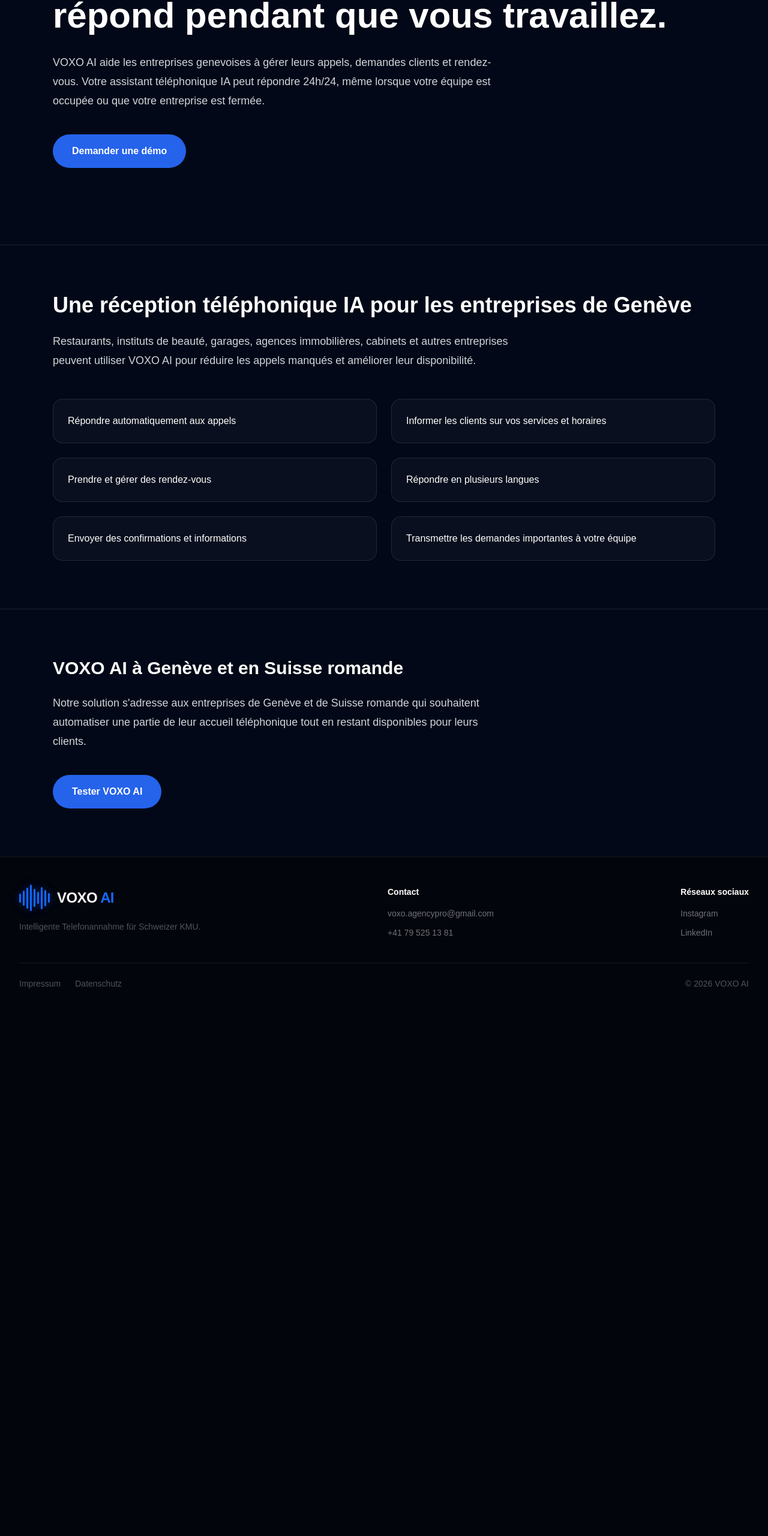
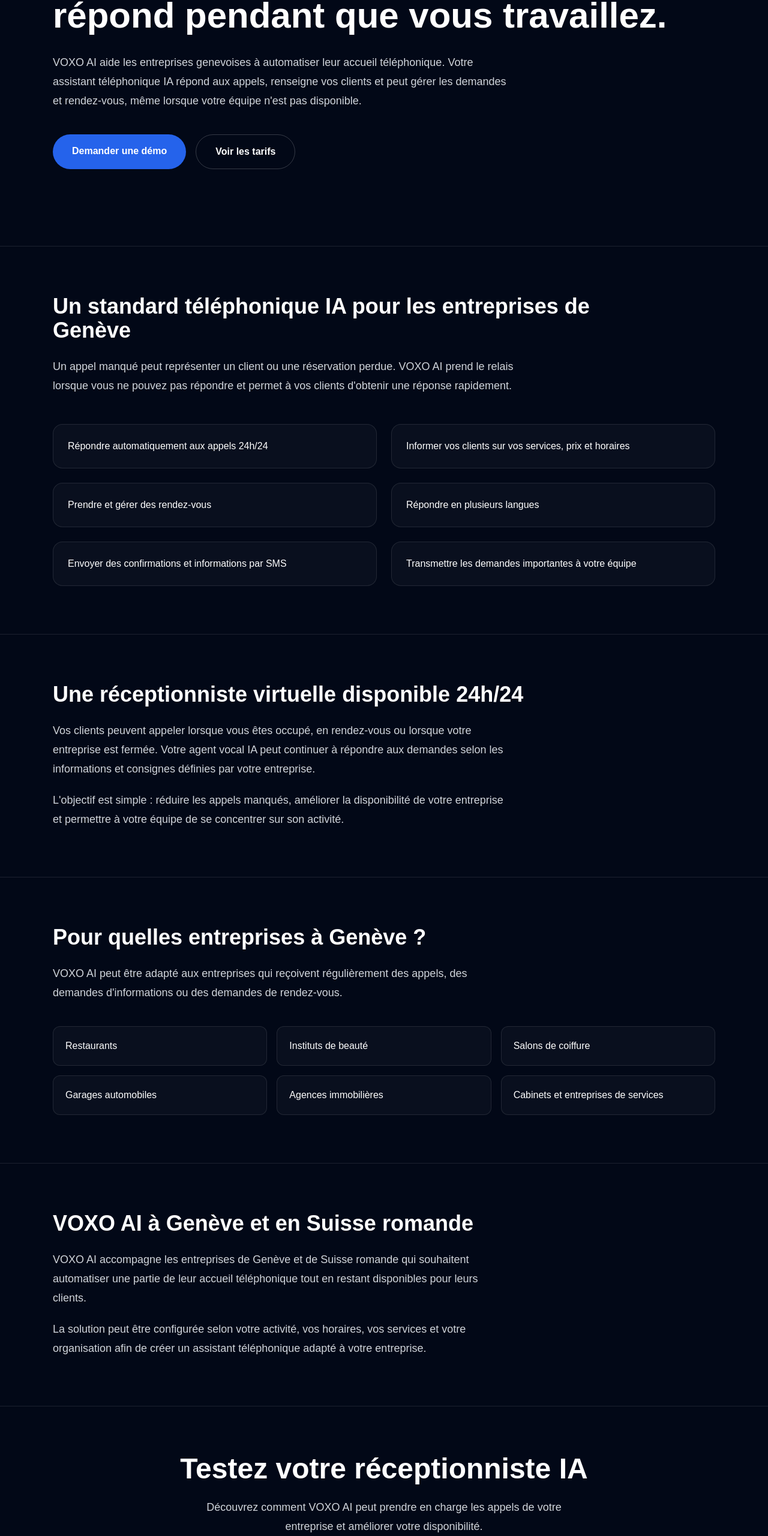
Before and after one commit to voxoagencypro-cell/voxo-ai, a Next.js app: page /de/receptionniste-ia-geneve in a window 1280 px wide. Shown: the part 236-2797 px from the top of the page at 60% size. Before the commit the page ends 1934 px from the top, so only its background shows below. Built offline with nearby package versions, Linux system fonts and the light colour scheme.

Commit message:
Improve Geneva SEO content

```diff
--- a/app/[locale]/receptionniste-ia-geneve/page.tsx
+++ b/app/[locale]/receptionniste-ia-geneve/page.tsx
@@ -9,13 +9,25 @@
   title: "Réceptionniste IA Genève | Standard téléphonique IA | VOXO AI",
   description:
     "Réceptionniste IA à Genève pour entreprises. VOXO AI répond à vos appels 24h/24, renseigne vos clients, prend des rendez-vous et automatise votre accueil téléphonique.",
+  keywords: [
+    "réceptionniste IA Genève",
+    "standard téléphonique IA Genève",
+    "assistant téléphonique IA Genève",
+    "agent vocal IA Genève",
+    "réceptionniste virtuelle Genève",
+    "intelligence artificielle Genève",
+    "automatisation appels Genève",
+    "standard téléphonique automatique Genève",
+    "réceptionniste IA Suisse",
+    "réceptionniste IA Suisse romande",
+  ],
   alternates: {
     canonical: "https://voxo-ai.ch/fr/receptionniste-ia-geneve",
   },
   openGraph: {
     title: "Réceptionniste IA à Genève | VOXO AI",
     description:
-      "Automatisez vos appels et rendez-vous avec une réceptionniste IA conçue pour les entreprises à Genève et en Suisse romande.",
+      "Automatisez vos appels et rendez-vous avec une réceptionniste IA conçue pour les entreprises de Genève et de Suisse romande.",
     url: "https://voxo-ai.ch/fr/receptionniste-ia-geneve",
     siteName: "VOXO AI",
     locale: "fr_CH",
@@ -26,8 +38,27 @@
 export default async function ReceptionnisteIAGeneve({ params }: Props) {
   const { locale } = await params;
 
+  const services = [
+    "Répondre automatiquement aux appels 24h/24",
+    "Informer vos clients sur vos services, prix et horaires",
+    "Prendre et gérer des rendez-vous",
+    "Répondre en plusieurs langues",
+    "Envoyer des confirmations et informations par SMS",
+    "Transmettre les demandes importantes à votre équipe",
+  ];
+
+  const secteurs = [
+    "Restaurants",
+    "Instituts de beauté",
+    "Salons de coiffure",
+    "Garages automobiles",
+    "Agences immobilières",
+    "Cabinets et entreprises de services",
+  ];
+
   return (
     <main className="min-h-screen bg-[#020817] text-white">
+      {/* HERO */}
       <section className="mx-auto max-w-6xl px-6 py-24 md:py-32">
         <p className="mb-6 text-sm font-semibold uppercase tracking-[0.25em] text-blue-400">
           Réceptionniste IA à Genève
@@ -38,43 +69,44 @@
         </h1>
 
         <p className="mt-8 max-w-3xl text-lg leading-8 text-gray-300">
-          VOXO AI aide les entreprises genevoises à gérer leurs appels,
-          demandes clients et rendez-vous. Votre assistant téléphonique IA
-          peut répondre 24h/24, même lorsque votre équipe est occupée ou que
-          votre entreprise est fermée.
+          VOXO AI aide les entreprises genevoises à automatiser leur accueil
+          téléphonique. Votre assistant téléphonique IA répond aux appels,
+          renseigne vos clients et peut gérer les demandes et rendez-vous,
+          même lorsque votre équipe n&apos;est pas disponible.
         </p>
 
-        <div className="mt-10">
+        <div className="mt-10 flex flex-wrap gap-4">
           <Link
             href={`/${locale}/demo`}
             className="inline-flex rounded-full bg-blue-600 px-8 py-4 font-semibold text-white transition hover:bg-blue-500"
           >
             Demander une démo
           </Link>
+
+          <Link
+            href={`/${locale}/tarifs`}
+            className="inline-flex rounded-full border border-white/20 px-8 py-4 font-semibold text-white transition hover:bg-white/10"
+          >
+            Voir les tarifs
+          </Link>
         </div>
       </section>
 
+      {/* SERVICES */}
       <section className="border-t border-white/10">
         <div className="mx-auto max-w-6xl px-6 py-20">
-          <h2 className="text-3xl font-bold md:text-4xl">
-            Une réception téléphonique IA pour les entreprises de Genève
+          <h2 className="max-w-4xl text-3xl font-bold md:text-4xl">
+            Un standard téléphonique IA pour les entreprises de Genève
           </h2>
 
           <p className="mt-6 max-w-3xl text-lg leading-8 text-gray-300">
-            Restaurants, instituts de beauté, garages, agences immobilières,
-            cabinets et autres entreprises peuvent utiliser VOXO AI pour
-            réduire les appels manqués et améliorer leur disponibilité.
+            Un appel manqué peut représenter un client ou une réservation
+            perdue. VOXO AI prend le relais lorsque vous ne pouvez pas répondre
+            et permet à vos clients d&apos;obtenir une réponse rapidement.
           </p>
 
           <div className="mt-12 grid gap-6 md:grid-cols-2">
-            {[
-              "Répondre automatiquement aux appels",
-              "Informer les clients sur vos services et horaires",
-              "Prendre et gérer des rendez-vous",
-              "Répondre en plusieurs langues",
-              "Envoyer des confirmations et informations",
-              "Transmettre les demandes importantes à votre équipe",
-            ].map((service) => (
+            {services.map((service) => (
               <div
                 key={service}
                 className="rounded-2xl border border-white/10 bg-white/[0.03] p-6"
@@ -86,23 +118,92 @@
         </div>
       </section>
 
+      {/* 24/7 */}
       <section className="border-t border-white/10">
         <div className="mx-auto max-w-6xl px-6 py-20">
-          <h2 className="text-3xl font-bold">
+          <h2 className="max-w-4xl text-3xl font-bold md:text-4xl">
+            Une réceptionniste virtuelle disponible 24h/24
+          </h2>
+
+          <p className="mt-6 max-w-3xl text-lg leading-8 text-gray-300">
+            Vos clients peuvent appeler lorsque vous êtes occupé, en
+            rendez-vous ou lorsque votre entreprise est fermée. Votre agent
+            vocal IA peut continuer à répondre aux demandes selon les
+            informations et consignes définies par votre entreprise.
+          </p>
+
+          <p className="mt-5 max-w-3xl text-lg leading-8 text-gray-300">
+            L&apos;objectif est simple : réduire les appels manqués, améliorer
+            la disponibilité de votre entreprise et permettre à votre équipe
+            de se concentrer sur son activité.
+          </p>
+        </div>
+      </section>
+
+      {/* SECTEURS */}
+      <section className="border-t border-white/10">
+        <div className="mx-auto max-w-6xl px-6 py-20">
+          <h2 className="text-3xl font-bold md:text-4xl">
+            Pour quelles entreprises à Genève ?
+          </h2>
+
+          <p className="mt-6 max-w-3xl text-lg leading-8 text-gray-300">
+            VOXO AI peut être adapté aux entreprises qui reçoivent
+            régulièrement des appels, des demandes d&apos;informations ou des
+            demandes de rendez-vous.
+          </p>
+
+          <div className="mt-10 grid gap-4 sm:grid-cols-2 md:grid-cols-3">
+            {secteurs.map((secteur) => (
+              <div
+                key={secteur}
+                className="rounded-xl border border-white/10 bg-white/[0.03] p-5"
+              >
+                <p className="font-medium">{secteur}</p>
+              </div>
+            ))}
+          </div>
+        </div>
+      </section>
+
+      {/* SUISSE ROMANDE */}
+      <section className="border-t border-white/10">
+        <div className="mx-auto max-w-6xl px-6 py-20">
+          <h2 className="text-3xl font-bold md:text-4xl">
             VOXO AI à Genève et en Suisse romande
           </h2>
 
           <p className="mt-6 max-w-3xl text-lg leading-8 text-gray-300">
-            Notre solution s&apos;adresse aux entreprises de Genève et de Suisse
-            romande qui souhaitent automatiser une partie de leur accueil
+            VOXO AI accompagne les entreprises de Genève et de Suisse romande
+            qui souhaitent automatiser une partie de leur accueil
             téléphonique tout en restant disponibles pour leurs clients.
+          </p>
+
+          <p className="mt-5 max-w-3xl text-lg leading-8 text-gray-300">
+            La solution peut être configurée selon votre activité, vos
+            horaires, vos services et votre organisation afin de créer un
+            assistant téléphonique adapté à votre entreprise.
+          </p>
+        </div>
+      </section>
+
+      {/* CTA */}
+      <section className="border-t border-white/10">
+        <div className="mx-auto max-w-6xl px-6 py-20 text-center">
+          <h2 className="text-3xl font-bold md:text-5xl">
+            Testez votre réceptionniste IA
+          </h2>
+
+          <p className="mx-auto mt-6 max-w-2xl text-lg leading-8 text-gray-300">
+            Découvrez comment VOXO AI peut prendre en charge les appels de
+            votre entreprise et améliorer votre disponibilité.
           </p>
 
           <Link
             href={`/${locale}/demo`}
-            className="mt-10 inline-flex rounded-full bg-blue-600 px-8 py-4 font-semibold transition hover:bg-blue-500"
+            className="mt-10 inline-flex rounded-full bg-blue-600 px-8 py-4 font-semibold text-white transition hover:bg-blue-500"
           >
-            Tester VOXO AI
+            Demander une démo
           </Link>
         </div>
       </section>
```
